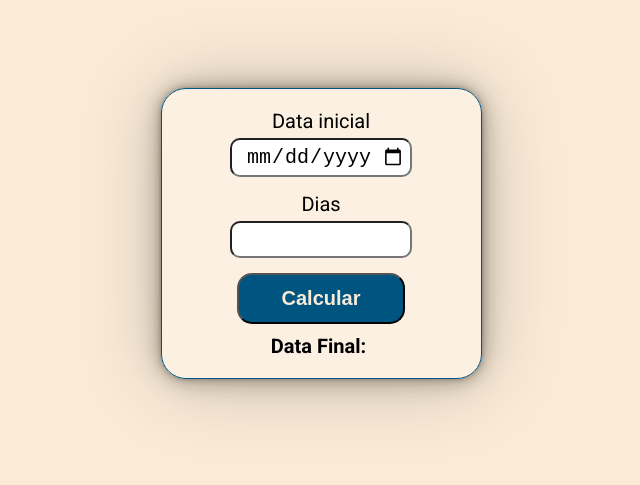
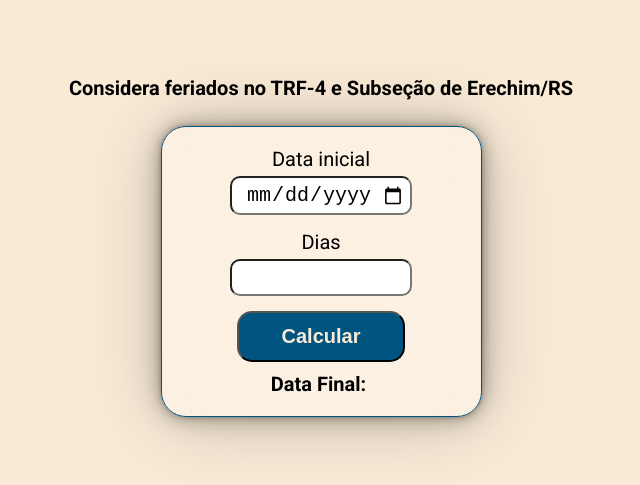
Before and after one commit to joaotextor/business-days-calculator, a plain HTML site: page index.html in a window 1280 px wide. Shown: the part 167-652 px from the top of the page, without its empty margins (319-959 px from the left). Drawn offline with Linux system fonts and the light colour scheme.

Commit message:
disclaimer

```diff
--- a/index.html
+++ b/index.html
@@ -9,6 +9,7 @@
 </head>
 <body>
     <div class="container">
+        <h4>Considera feriados no TRF-4 e Subseção de Erechim/RS</h4>
         <div class="form-div">
             <form name="form">
                 <div>
--- a/styles.css
+++ b/styles.css
@@ -22,6 +22,7 @@ form {
     background-color: antiquewhite;
     height: 100vh;
     display: flex;
+    flex-direction: column;
     justify-content: center;
     align-items: center;
 }
```
